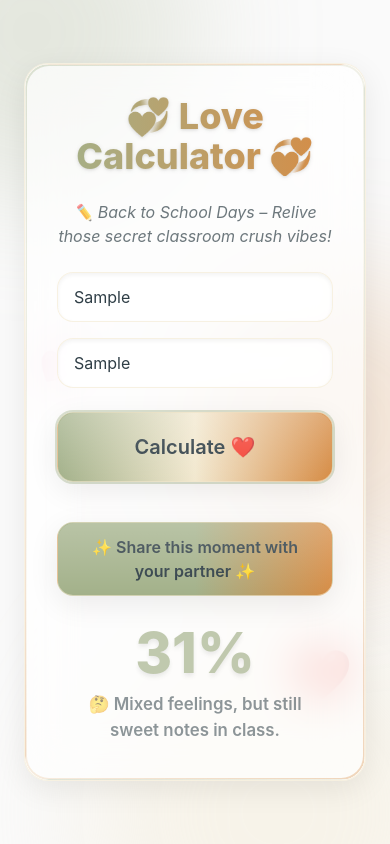
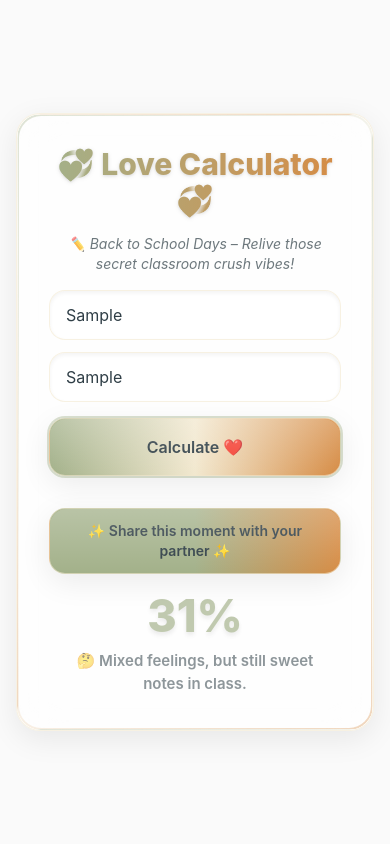
Before and after one commit to harekrishnarai/love-calculator, a React (Vite) app: page / in a window 390 px wide. Both pictures are taken after typing "Sample", "Sample" into the empty fields and a click on the button "Calculate ❤️". Built offline with nearby package versions, Linux system fonts and the light colour scheme.

Commit message:
commited share

```diff
--- a/index.html
+++ b/index.html
@@ -4,6 +4,8 @@
     <meta charset="UTF-8" />
     <meta name="viewport" content="width=device-width, initial-scale=1.0" />
     <title>Love Calculator 💕</title>
+    <meta name="theme-color" content="#FAFAFA" media="(prefers-color-scheme: light)" />
+    <meta name="theme-color" content="#0a0a0b" media="(prefers-color-scheme: dark)" />
   </head>
   <body>
     <div id="root"></div>
--- a/src/LoveCalculator.jsx
+++ b/src/LoveCalculator.jsx
@@ -14,6 +14,13 @@
   const [loading, setLoading] = useState(false);
   const [showConfetti, setShowConfetti] = useState(false);
   const cardRef = useRef(null);
+  const [viewport, setViewport] = useState({ w: typeof window !== 'undefined' ? window.innerWidth : 0, h: typeof window !== 'undefined' ? window.innerHeight : 0 });
+
+  useEffect(() => {
+    const onResize = () => setViewport({ w: window.innerWidth, h: window.innerHeight });
+    window.addEventListener('resize', onResize);
+    return () => window.removeEventListener('resize', onResize);
+  }, []);
 
   const computeScore = (a, b) => {
     const v = (str) =>
@@ -123,20 +130,12 @@
         // If file sharing not supported, try URL-only share
         if (await tryUrlShare()) return;
 
-        // Fallback: download blob and copy link
-        const url = URL.createObjectURL(blob);
-        const a = document.createElement("a");
-        a.href = url;
-        a.download = fileName;
-        document.body.appendChild(a);
-        a.click();
-        a.remove();
-        URL.revokeObjectURL(url);
+        // Fallback: copy link to clipboard (no download)
         try {
           await navigator.clipboard?.writeText?.(shareUrl);
-          alert("Image downloaded. Link copied to clipboard! ✨");
+          alert("Link copied to clipboard! Share it anywhere ✨");
         } catch {
-          alert("Image downloaded. Copy this link to share: " + shareUrl);
+          alert("Share this link: " + shareUrl);
         }
         return;
       }
@@ -155,36 +154,36 @@
   };
 
   return (
-  <div className="flex items-center justify-center min-h-screen p-6 relative overflow-hidden bg-smoke dark:bg-[#0a0a0b]">
+  <div className="flex items-center justify-center min-h-[100svh] px-4 py-6 sm:px-6 lg:px-8 pt-[env(safe-area-inset-top)] pb-[env(safe-area-inset-bottom)] relative overflow-hidden bg-smoke dark:bg-[#0a0a0b]">
       {/* soft gradient blobs background in palette */}
-  <div className="absolute -top-32 -left-32 h-80 w-80 rounded-full bg-sage/25 dark:bg-pink-500/25 blur-3xl" />
-  <div className="absolute -bottom-40 -right-20 h-96 w-96 rounded-full bg-beige/40 dark:bg-rose-500/20 blur-3xl" />
-  <div className="absolute top-1/3 -right-24 h-72 w-72 rounded-full bg-terra/20 dark:bg-pink-400/20 blur-3xl" />
+  <div className="hidden sm:block absolute -top-32 -left-32 h-64 sm:h-80 w-64 sm:w-80 rounded-full bg-sage/25 dark:bg-pink-500/25 blur-3xl" />
+  <div className="hidden md:block absolute -bottom-40 -right-20 h-72 md:h-96 w-72 md:w-96 rounded-full bg-beige/40 dark:bg-rose-500/20 blur-3xl" />
+  <div className="hidden md:block absolute top-1/3 -right-24 h-56 md:h-72 w-56 md:w-72 rounded-full bg-terra/20 dark:bg-pink-400/20 blur-3xl" />
       {showConfetti && (
         <div className="pointer-events-none">
-          <Confetti recycle={false} numberOfPieces={300} />
+          <Confetti recycle={false} numberOfPieces={viewport.w < 640 ? 120 : viewport.w < 1024 ? 220 : 300} width={viewport.w} height={viewport.h} />
         </div>
       )}
 
       {/* Floating emojis for fun */}
-      <motion.div
-  className="absolute text-sage dark:text-pink-400 text-4xl"
+    <motion.div
+  className="hidden sm:block absolute text-sage dark:text-pink-400 text-3xl sm:text-4xl"
         animate={{ y: [0, -600], opacity: [1, 0] }}
         transition={{ duration: 6, repeat: Infinity, repeatType: "loop" }}
         style={{ left: "10%", top: "85%" }}
       >
         💕
       </motion.div>
-      <motion.div
-  className="absolute text-terra dark:text-rose-400 text-5xl"
+    <motion.div
+  className="hidden sm:block absolute text-terra dark:text-rose-400 text-4xl sm:text-5xl"
         animate={{ y: [0, -700], opacity: [1, 0] }}
         transition={{ duration: 7, repeat: Infinity, repeatType: "loop", delay: 1 }}
         style={{ left: "75%", top: "90%" }}
       >
         ❤️
       </motion.div>
-      <motion.div
-  className="absolute text-sage/70 dark:text-pink-300/70 text-3xl"
+    <motion.div
+  className="hidden sm:block absolute text-sage/70 dark:text-pink-300/70 text-2xl sm:text-3xl"
         animate={{ y: [0, -500], opacity: [1, 0] }}
         transition={{ duration: 5, repeat: Infinity, repeatType: "loop", delay: 2 }}
         style={{ left: "50%", top: "95%" }}
@@ -192,38 +191,38 @@
         ✨
       </motion.div>
 
-      <Card className="w-full max-w-lg shadow-2xl rounded-3xl dark:bg-white/5">
-        <CardContent className="p-8 text-center space-y-6 dark:text-white" ref={cardRef}>
+      <Card className="w-full max-w-md sm:max-w-lg lg:max-w-xl mx-auto shadow-2xl rounded-3xl dark:bg-white/5">
+        <CardContent className="p-5 sm:p-6 md:p-8 text-center space-y-4 sm:space-y-6 dark:text-white" ref={cardRef}>
           <motion.h1
             initial={{ opacity: 0, y: -20 }}
             animate={{ opacity: 1, y: 0 }}
             transition={{ duration: 1 }}
-            className="text-4xl font-extrabold text-transparent bg-clip-text bg-gradient-to-r from-sage to-terra drop-shadow dark:from-pink-400 dark:to-rose-500"
+            className="text-3xl sm:text-4xl md:text-5xl font-extrabold text-transparent bg-clip-text bg-gradient-to-r from-sage to-terra drop-shadow dark:from-pink-400 dark:to-rose-500"
           >
             💞 Love Calculator 💞
           </motion.h1>
-          <p className="text-charcoal/70 dark:text-white/80 italic text-md">
+          <p className="text-charcoal/70 dark:text-white/80 italic text-sm sm:text-base">
             ✏️ Back to School Days – Relive those secret classroom crush vibes!
           </p>
 
-          <div className="space-y-4">
+          <div className="space-y-3 sm:space-y-4">
             <Input
               placeholder="Your Name"
               value={name1}
               onChange={(e) => setName1(e.target.value)}
-              className="rounded-2xl"
+              className="rounded-2xl text-base sm:text-lg"
             />
             <Input
               placeholder="Crush's Name"
               value={name2}
               onChange={(e) => setName2(e.target.value)}
-              className="rounded-2xl"
+              className="rounded-2xl text-base sm:text-lg"
             />
           </div>
 
           <Button
             onClick={calculateLove}
-            className="w-full text-xl py-5 bg-gradient-to-r from-sage via-beige to-terra text-charcoal hover:opacity-95 dark:from-pink-500 dark:via-fuchsia-500 dark:to-rose-500 dark:text-white"
+            className="w-full text-base sm:text-lg md:text-xl py-4 sm:py-5 bg-gradient-to-r from-sage via-beige to-terra text-charcoal hover:opacity-95 dark:from-pink-500 dark:via-fuchsia-500 dark:to-rose-500 dark:text-white"
           >
             Calculate ❤️
           </Button>
@@ -232,7 +231,7 @@
             <div className="pt-2">
               <Button
                 onClick={shareImageAndLink}
-                className="w-full text-base py-3 mt-2 bg-gradient-to-r from-emerald-400 via-sage to-terra text-charcoal hover:opacity-95 dark:from-pink-600 dark:via-fuchsia-600 dark:to-rose-600 dark:text-white"
+                className="w-full text-sm sm:text-base py-3 sm:py-3.5 mt-2 bg-gradient-to-r from-emerald-400 via-sage to-terra text-charcoal hover:opacity-95 dark:from-pink-600 dark:via-fuchsia-600 dark:to-rose-600 dark:text-white"
                 aria-label="Share result"
               >
                 ✨ Share this moment with your partner ✨
@@ -257,10 +256,10 @@
               animate={{ opacity: 1, scale: 1 }}
               transition={{ duration: 0.6 }}
             >
-              <h2 className="text-6xl font-extrabold text-sage dark:text-pink-300 drop-shadow-md">
+              <h2 className="text-5xl sm:text-6xl md:text-7xl font-extrabold text-sage dark:text-pink-300 drop-shadow-md">
                 {result}%
               </h2>
-              <p className="text-lg mt-3 text-charcoal/80 dark:text-white/85 font-semibold">
+              <p className="text-base sm:text-lg mt-3 text-charcoal/80 dark:text-white/85 font-semibold">
                 {getMessage(result)}
               </p>
             </motion.div>
```
